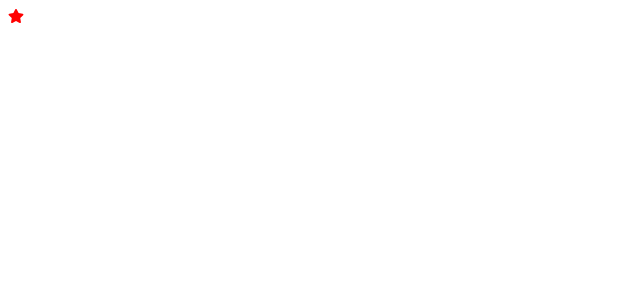
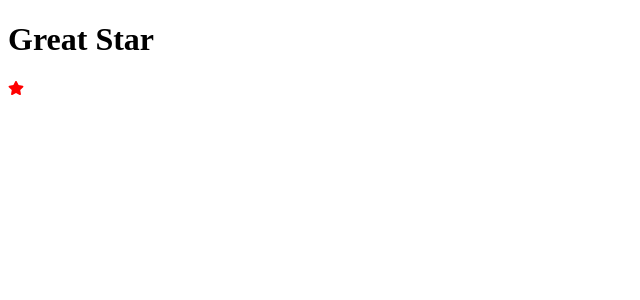
Before and after one commit to johnny-gill/third-react, a JavaScript app: page / in a window 1280 px wide. Shown: the top 300 px of the page, without its empty margins (0-640 px from the left). Built offline with nearby package versions, Linux system fonts and the light colour scheme.

Commit message:
Feature: query test

```diff
--- a/src/ch10/Star.js
+++ b/src/ch10/Star.js
@@ -1,6 +1,9 @@
 import { FaStar } from "react-icons/fa";
 const Star = (selected = false) => (
-  <FaStar color={selected ? "red" : "grey"} id="star" />
+  <>
+    <h1>Great Star</h1>
+    <FaStar color={selected ? "red" : "grey"} id="star" />
+  </>
 );
 
 export default Star;
```
Also changed, not shown: 1 other file (tests, documents, lock files or other folders).
